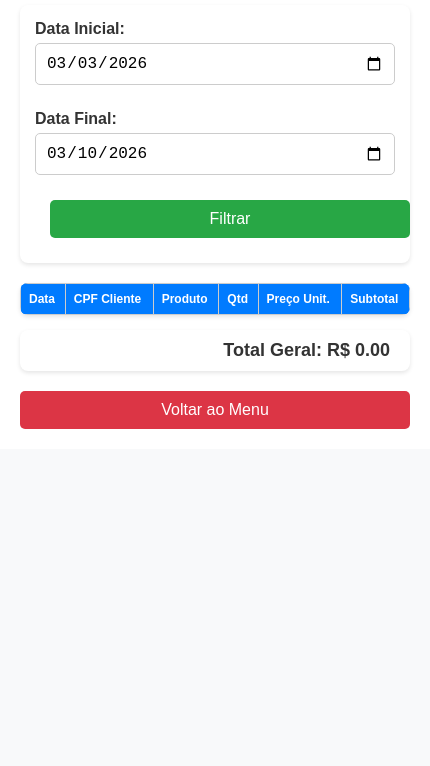
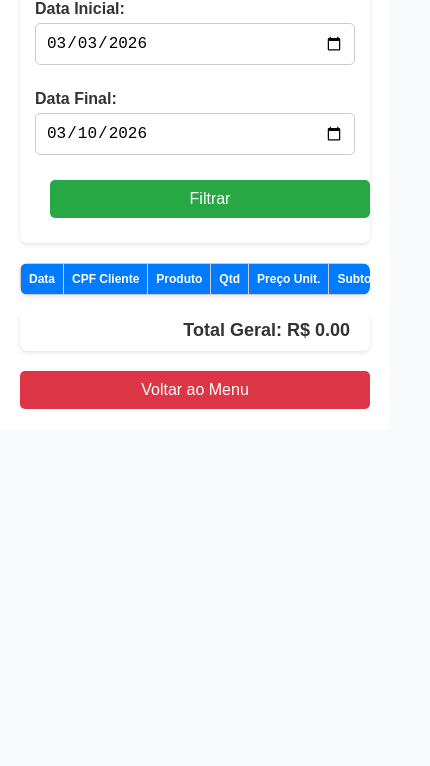
Before and after one commit to GustavoAbreuuu/SuperMarket---Project, a website with bundled scripts: page public/pages/relatorio.html in a window 390 px wide. Shown: the part 78-844 px from the top of the page, 430 px wide, since content can reach past the window. Built offline with nearby package versions, Linux system fonts and the light colour scheme; no server answers.

Commit message:
fix(ui): fix horizontal overflow and make tables responsive

```diff
--- a/public/css/style.css
+++ b/public/css/style.css
@@ -1,9 +1,13 @@
+* {
+  box-sizing: border-box;
+  margin: 0;
+  padding: 0;
+}
+
 body {
   font-family: 'Arial', sans-serif;
   background-color: #f8f9fa;
   color: #333;
-  margin: 0;
-  padding: 0;
   text-align: center;
 }
 
@@ -246,6 +250,9 @@ input, select {
 
   table {
     font-size: 12px;
+    display: block;
+    overflow-x: auto;
+    white-space: nowrap;
   }
 
   th, td {
```
